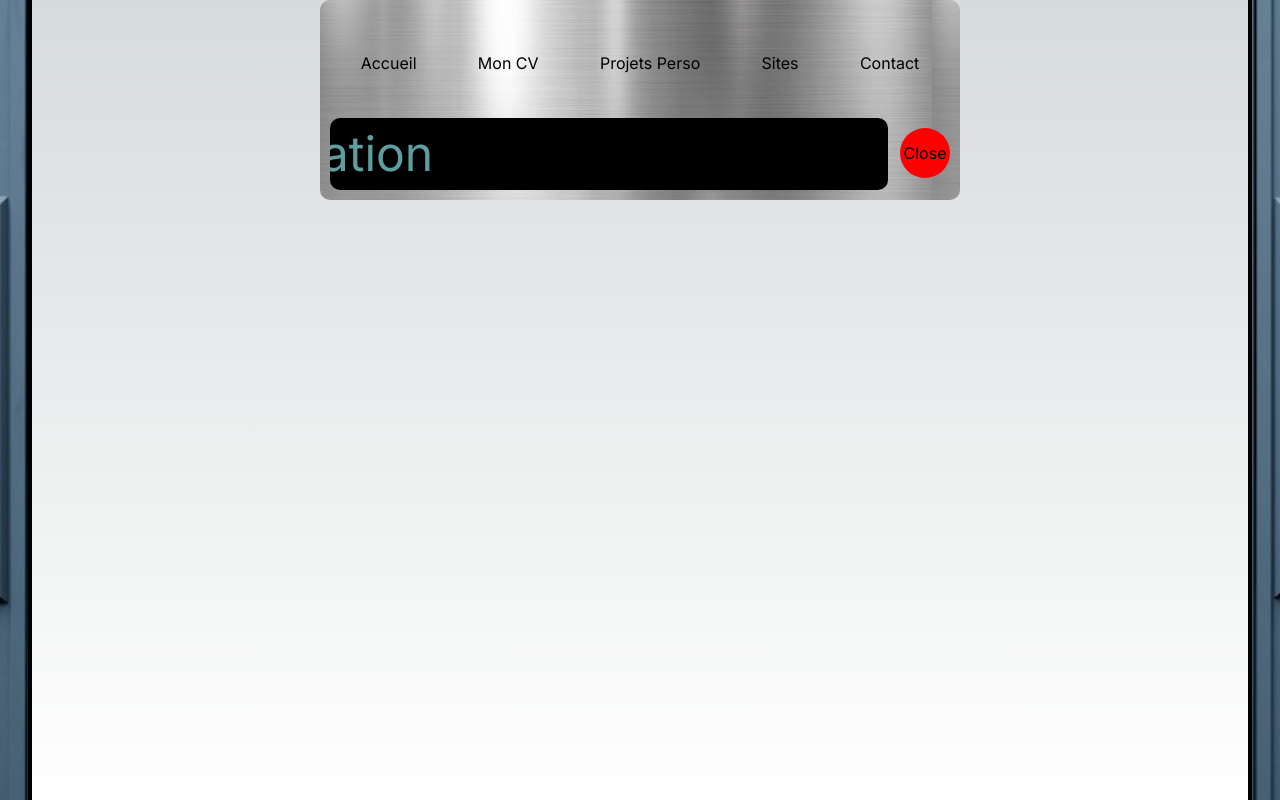
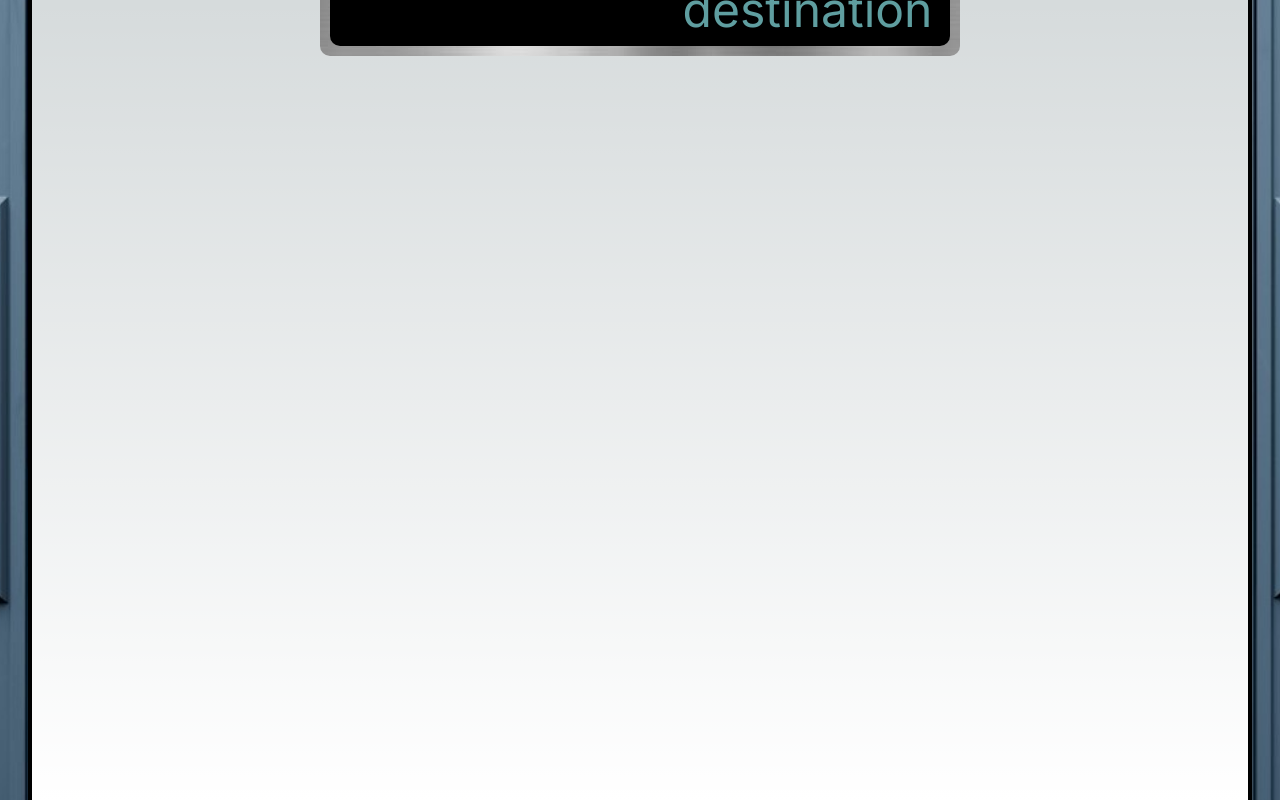
Before and after one commit to RaphCamp/ma-vitrine-next, a Next.js app: page /cv in a window 1280 px wide. Built offline with nearby package versions, Linux system fonts and the light colour scheme; a web font is replaced by a local one.

Commit message:
change nav

```diff
--- a/src/components/doors/Doors.module.css
+++ b/src/components/doors/Doors.module.css
@@ -52,28 +52,19 @@
 
 @keyframes unlock {
     from {
-        transform: translateX(-50%) rotateZ(0deg);
+        color:green;
     }
     to {
-        transform: translateX(-50%) rotateZ(360deg);
+        color:red;
     }
 }
 
 @keyframes lock {
     from {
-        transform: translateX(-50%) rotateZ(0deg);
+        color:red;
     }
     to {
-        transform: translateX(-50%) rotateZ(-360deg);
-    }
-}
-
-@keyframes notUsable-locker {
-    0% {
-        background-color: green;
-    }
-    20% {
-        background-color: red;
+        color:green;
     }
 }
 
@@ -89,8 +80,6 @@
     background-position: center;
 
     border-right:  4px solid black;
-
-    pointer-events: all;
 }
 .initialLeft {
     transform: translateX(-95%)
@@ -101,6 +90,8 @@
 
 .rightDoor {
     display: flex;
+    justify-content: end;
+
     height: 100%;
     width: 50%;
 
@@ -132,17 +123,19 @@
 }
 
 .doorLocker {
-    height: 192px;
-    width: 192px;
-
-    background-color: green;
+    color: rgb(39, 221, 39);
+    padding: 20px;
+    font-size: 3em;
+    font-weight: 900;
 
     align-self: center;
-    transform: translateX(80%);
-
-    transform-origin: center center;
-
-    border-radius: 15%;
+    transform: translateX(-50%);
 
     pointer-events: all;
 }
+.openLockerAnimation {
+    animation: unlock 1000ms ease-in-out;
+}
+.closeLockerAnimation {
+    animation: lock 1000ms ease-in-out;
+}
--- a/src/components/doors/navigation/navigation.module.css
+++ b/src/components/doors/navigation/navigation.module.css
@@ -15,22 +15,35 @@
   display: flex;
   justify-content: space-around;
   align-items: center;
+  background-color: #000000;
+
+  border-radius: 10px;
 }
+.destination{
+  width: auto;
+  flex: 1;
+  align-items: center;
+  text-align: center;
+
+  font-size: 2em;
+
+}
+
 .footer {
   display: flex;
   justify-content: space-between;
   align-items: center;
-  height: 75px;
+  height: 6vh;
 }
 .screen {
   background-color: #000000;
-  width: 90%;
   border-radius: 10px;
     display: flex;
     flex-direction: column;
     align-items: center;
     overflow: hidden;
     align-self: flex-end;
+    width: 100%;
   }
   .instructions {
       display: flex;
@@ -39,23 +52,33 @@
       font-size: 3rem;
       height: 10%;
       min-height: 4rem;
-      width: 2000px;
+      width: 100%;
   }
   .instruction{
-      animation: nav-instruction linear 6s infinite;
+      transform: translateX(300%) ;
+      animation: nav-instruction 6s linear 0s infinite forwards ;
   }
   .instruction2{
-      animation: nav-instruction linear 6s infinite;
+    transform: translateX(200%) ;
+    animation: nav-instruction2 6s linear 3s infinite forwards ;
   }
 .button {
-  width: 50px;
-  height: 50px;
-  border-radius: 25px;
+  width: 6vh;
+  height: 6vh;
+  border-radius: 3vh;
   background-color: red;
   pointer-events: all;
 }
 
 @keyframes nav-instruction{
+    from {
+        transform: translateX(300%) ;
+    }
+    to {
+        transform: translateX(-100%);
+    }
+}
+@keyframes nav-instruction2{
     from {
         transform: translateX(200%) ;
     }
@@ -63,3 +86,29 @@
         transform: translateX(-200%);
     }
 }
+
+.upPanel {
+  transform: translateY(-18vh);
+  animation: upPanel 1000ms ease-in-out 0 1 forwards;
+}
+.downPanel {
+  transform: translateY(20vh);
+  animation: upPanel 1000ms ease-in-out 0 1 backwards;
+}
+
+@keyframes upPanel {
+  from {
+    transform: translateY(0);
+  }
+  to {
+    transform: translateY(-18vh);
+  }
+}
+@keyframes downPanel {
+  from {
+    transform: translateY(0);
+  }
+  to {
+    transform: translateY(-18vh);
+  }
+}
--- a/src/components/doors/navigation/navigation.tsx
+++ b/src/components/doors/navigation/navigation.tsx
@@ -2,6 +2,7 @@ import { rubik_pixels } from '@/app/fonts';
 import styles from './navigation.module.css';
 import Link from 'next/link';
 import { usePathname } from 'next/navigation';
+import { useState } from 'react';
 
 interface NavigationPops {
      handleButtonClick : any;
@@ -9,11 +10,16 @@ interface NavigationPops {
 
 export default function Navigation(props:NavigationPops) {
     const pathname = usePathname();
-    const handleBClick = () => {
-        props.handleButtonClick()
+    const [panelIsUp,setPanelIsUp] = useState(true);
+    const handleDestinationClick = () => {
+        props.handleButtonClick();
+    }
+    const handlePanelButtonClick = () => {
+        setPanelIsUp(panelIsUp!);
+        props.handleButtonClick();
     }
     return (
-        <main className={`${styles.container}`}>
+        <main className={`${styles.container} ${panelIsUp? styles.upPanel:styles.downPanel}`}>
             <div className={styles.destinations}>
                 <Link className={`${styles.destination} link ${pathname === '/' ? styles.active : styles.inactive}`} href="/">Accueil</Link>
                 <Link className={`${styles.destination} link ${pathname === '/cv' ? styles.active : styles.inactive}`} href="/cv">Mon CV</Link>
@@ -22,13 +28,12 @@ export default function Navigation(props:NavigationPops) {
                 <Link className={`${styles.destination} link ${pathname === '/contact' ? styles.active : styles.inactive}`} href="/contact">Contact</Link>
             </div>
             <div className={styles.footer}>
-                <div className={styles.screen}>
+                <div onClick={handlePanelButtonClick} className={styles.screen}>
                     <div className={styles.instructions}>
-                    <p className={styles.instruction}>Please enter a destination</p>
+                    <p className={styles.instruction}>Welcome</p>
                     <p className={styles.instruction2}>Please enter a destination</p>
                     </div>
                 </div>
-                <button onClick={() => props.handleButtonClick()} className={styles.button}>Close</button>
             </div>
         </main>
     )
```
